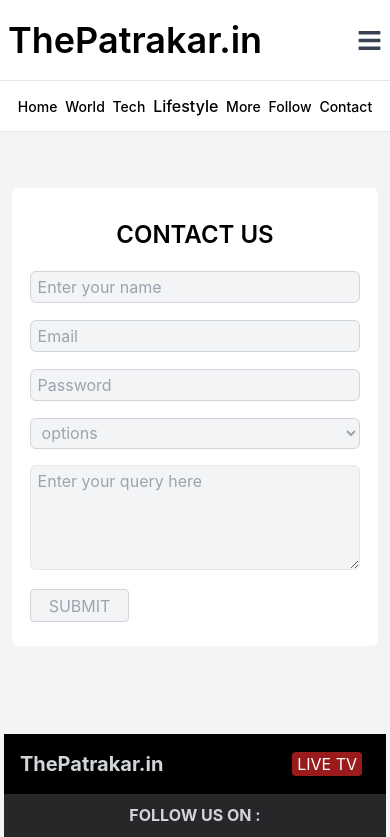
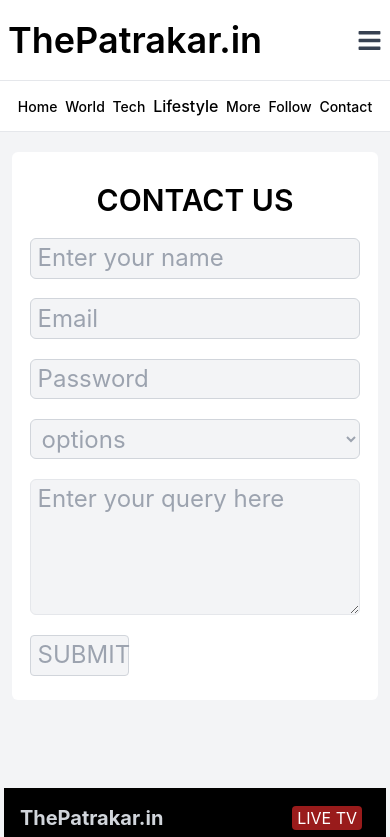
Before and after one commit to AmanPatel2003/ThePatrakar1, a React (Create React App) app: page /contect in a window 390 px wide. Shown: the top 837 px of the page. Built offline with nearby package versions, Linux system fonts and the light colour scheme.

Commit message:
contact page

```diff
--- a/src/component/Contect.js
+++ b/src/component/Contect.js
@@ -12,38 +12,38 @@ export const Contect = () => {
           Let's create something togather
         </p>
       </div>
-      <div className="flex-col  w-[45%] lg:w-[50%] md:w-[100%]  sm:w-[100%] xs:w-[100%] rounded-md  justify-center bg-white  py-[3%] xs:my-[10%]">
+      <div className="flex-col  w-[45%] lg:w-[50%] md:w-[100%]  sm:w-[100%] xs:w-[100%] rounded-md  justify-center bg-white  py-[3%] xs:mb-[10%] xs:mt-[%]">
         <div className="w-[80%] xs:w-[90%] text-center flex-col mx-[5%]  ">
-          <h1 className="text-2xl mb-[5%] xs:my-[6%] font-semibold">
+          <h1 className="text-2xl mb-[5%] xs:my-[6%] font-semibold xs:text-3xl">
             CONTACT US
           </h1>
 
-          <div className="w-full flex justify-center my-[3%] xs:my-[5%]">
+          <div className="w-full flex justify-center my-[3%] xs:my-[6%]">
             <input
               type="text"
-              className="  border border-gray-300 rounded-md w-full bg-gray-100 py-[1%] px-[2%] hover:border-gray-800 hover:font-semibold"
+              className="  border border-gray-300 rounded-md w-full bg-gray-100 py-[1%] px-[2%] hover:border-gray-800 hover:font-semibold xs:text-2xl"
               placeholder="Enter your name"
             />
           </div>
-          <div className="w-full flex justify-center my-[3%] xs:my-[5%]">
+          <div className="w-full flex justify-center my-[3%] xs:my-[6%]">
             <input
               type="email"
-              className=" border border-gray-300  rounded-md w-full bg-gray-100 py-[1%] px-[2%] hover:border-gray-800 hover:font-semibold"
+              className=" border border-gray-300  rounded-md w-full bg-gray-100 py-[1%] px-[2%] hover:border-gray-800 hover:font-semibold xs:text-2xl"
               placeholder="Email "
             />
           </div>
-          <div className=" w-full flex justify-center  my-[3%] xs:my-[5%]">
+          <div className=" w-full flex justify-center  my-[3%] xs:my-[6%]">
             <input
               type="password"
-              className="border border-gray-300 rounded-md w-full  bg-gray-100 py-[1%] px-[2%] hover:border-gray-800 hover:font-semibold"
+              className="border border-gray-300 rounded-md w-full  bg-gray-100 py-[1%] px-[2%] hover:border-gray-800 hover:font-semibold xs:text-2xl"
               placeholder="Password"
             />
           </div>
-          <div className="w-full flex justify-center my-[3%] xs:my-[5%]">
+          <div className="w-full flex justify-center my-[3%] xs:my-[6%]">
             <select
               name=""
               id=""
-              className="w-full border   hover:border-gray-800 hover:font-semibold  text-gray-400  border-gray-300 rounded-md bg-gray-100 py-[1%] px-[2%]  "
+              className="w-full border   hover:border-gray-800 hover:font-semibold  text-gray-400  border-gray-300 rounded-md bg-gray-100 py-[1%] px-[2%] xs:text-2xl  "
             >
               <option value="" className="text-gray-300 " selected hidden>
                 options
@@ -77,7 +77,7 @@ export const Contect = () => {
               </option>
             </select>
           </div>
-          <div className=" w-full flex justify-center   my-[3%] xs:my-[5%]">
+          <div className=" w-full flex justify-center   my-[3%] xs:my-[6%] xs:text-2xl">
             <textarea
               name=""
               placeholder="Enter your query here"
@@ -87,7 +87,7 @@ export const Contect = () => {
               className="w-full border hover:font-semibold  hover:border-gray-800 rounded-md bg-gray-100 py-[1%] px-[2%]"
             ></textarea>
           </div>
-          <div className="w-full mb-[3%] mt-[6%]">
+          <div className="w-full mb-[3%] mt-[6%] xs:text-2xl">
             <button className=" border border-gray-300 float-left bg-gray-100 w-[30%] rounded text-gray-400  py-[1%] px-[2%] xs:mb-[4%]  hover:border-gray-800 hover:font-semibold">
               SUBMIT
             </button>
```
